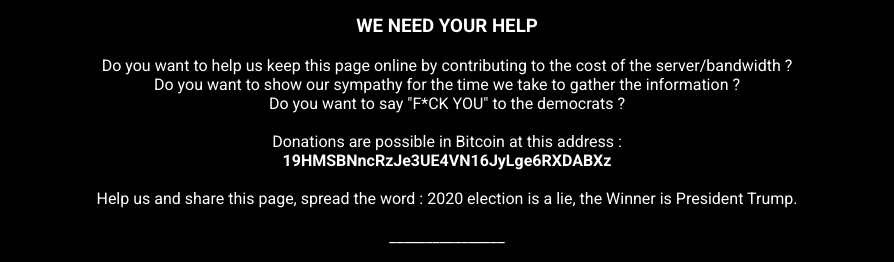
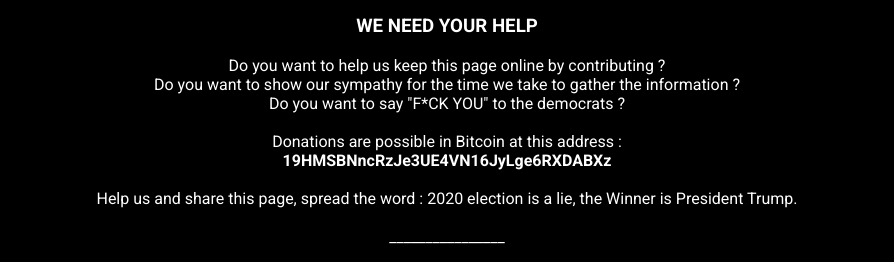
Before and after one commit to TrumpFacts/trumpfacts.github.io, a plain HTML site: page index.html in a window 1280 px wide. Shown: the part 1784-2046 px from the top of the page, without its empty margins (193-1087 px from the left). Drawn offline with Linux system fonts and the light colour scheme.

Commit message:
Update index.html

```diff
--- a/index.html
+++ b/index.html
@@ -159,7 +159,7 @@ __________________________________________________________
 WE NEED YOUR HELP
 </h3>
 </b>
-Do you want to help us keep this page online by contributing to the cost of the server/bandwidth ?
+Do you want to help us keep this page online by contributing ?
 <br>
 Do you want to show our sympathy for the time we take to gather the information ?
 <br>
```
